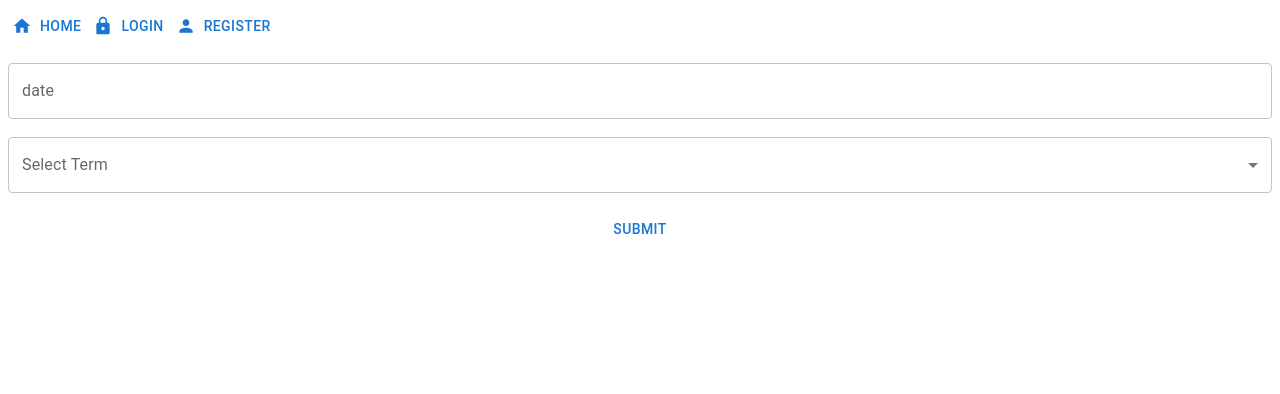
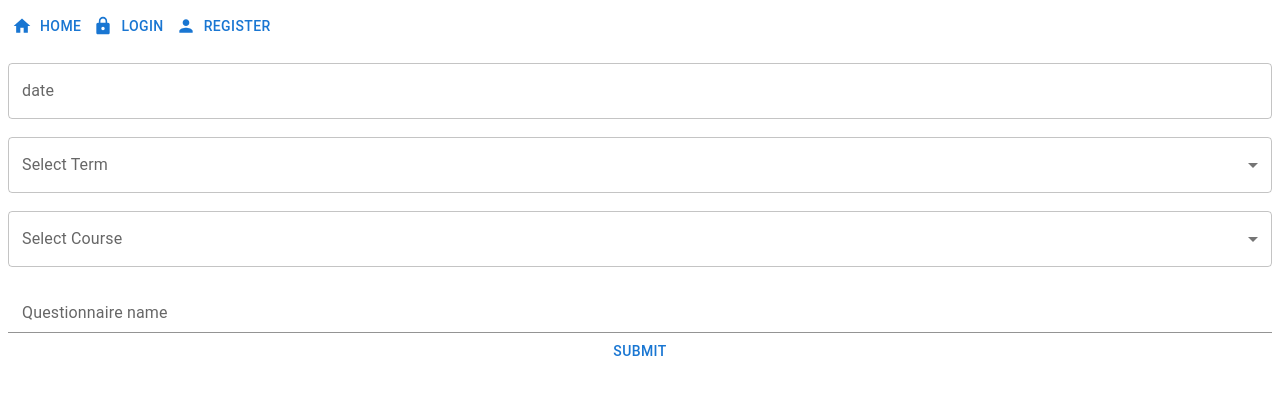
Before and after one commit to hoandbh/Client, a React (Create React App) app: page /questionnaire/new in a window 1280 px wide. Shown: the top 394 px of the page. Built offline with nearby package versions, Linux system fonts and the light colour scheme.

Commit message:
hadas-good

```diff
--- a/src/pages/Coordinators/Questionnaire/New.jsx
+++ b/src/pages/Coordinators/Questionnaire/New.jsx
@@ -6,12 +6,15 @@ import { LocalizationProvider } from "@mui/x-date-pickers";
 import { AuthContext } from '../../../context/authContext'
 import { useEffect } from 'react'
 import { AdapterDayjs } from '@mui/x-date-pickers/AdapterDayjs';
-import { Button, FormControl, InputLabel, MenuItem, Select } from '@mui/material';
+import { Button, FormControl, Input, InputLabel, MenuItem, Select } from '@mui/material';
+
 
 const NewQuestionnaire = () => {
 
   const [date, setDate] = useState('0001-01-01');
   const [term, setTerm] = useState(null);
+  const [course, setCourse] = useState(null);
+  const [name, setName] = useState(null);
 
   const navigate = useNavigate();
 
@@ -29,7 +32,8 @@ const NewQuestionnaire = () => {
       {
         owner:currentUserId,
         date:date,
-        term:term
+        term:term,
+        course_id:course
       }
     );
     const id = newQuestionnaire.id;
@@ -41,7 +45,6 @@ const NewQuestionnaire = () => {
     <form onSubmit={handleSubmit}>
       <br />
       <FormControl fullWidth>
-
         <LocalizationProvider dateAdapter={AdapterDayjs}>
           <DatePicker
             label="date"
@@ -72,6 +75,40 @@ const NewQuestionnaire = () => {
       <br />
       <br/>
       <FormControl fullWidth>
+        <InputLabel id="course-select-label">Select Course</InputLabel>
+        <Select
+          labelId="course-select-label"
+          value={course}
+          label="Select Course "
+          onChange={(event) => {
+            setCourse(event.target.value);
+          }}
+        >
+          <MenuItem value={1}>Taxes</MenuItem>
+          <MenuItem value={2}>Statistics</MenuItem>
+          <MenuItem value={3}>Accounting</MenuItem>
+          <MenuItem value={4}>Economy</MenuItem>
+          <MenuItem value={5}>Business English</MenuItem>
+        </Select>
+      </FormControl>
+
+      <br />
+      <br />
+      <FormControl fullWidth>
+        <InputLabel id="name-label">Questionnaire name</InputLabel>
+        <Input
+          labelId="name-label"
+          value={name}
+          label="Questionnaire name"
+          onChange={(event) => {
+            setName(event.target.value);
+          }}
+        >
+        </ Input>
+
+      </FormControl>
+
+      <FormControl fullWidth>
         <Button type="submit">Submit</Button>
       </FormControl>
     </form>
--- a/src/pages/Coordinators/Questionnaire/Question/CardTry.jsx
+++ b/src/pages/Coordinators/Questionnaire/Question/CardTry.jsx
@@ -60,11 +60,10 @@ const QuestionCardTry = ({question,onDelete}) => {
   }
 
   const initialValues = {
-    questionContent: question?.content || 'no question content',
-    correctAnswer: answers.filter(a => a.is_correct)?.[0]?.content || 'no correct answer',
-    incorrectAnswers: answers && answers.filter(a => !a.is_correct)?.map(a => a.content) || [],
+    questionContent: question?.content ,
+    correctAnswer: answers.filter(a => a.is_correct)?.[0]?.content ,
+    incorrectAnswers: answers && answers.filter(a => !a.is_correct) || [],
   }
-
 
   return <>
     <Paper
--- a/src/pages/Coordinators/Questionnaire/Question/FormTry.jsx
+++ b/src/pages/Coordinators/Questionnaire/Question/FormTry.jsx
@@ -73,7 +73,7 @@ const QuestionForm = ({ options }) => {
                           type="text"
                           fullWidth
                           name={`incorrectAnswers[${index}].content`}
-                          value={formik.values.incorrectAnswers[index]?.content}
+                          value={formik.values.incorrectAnswers[index].content}
                         />
                         <IconButton
                           aria-label="delete"
--- a/src/pages/Coordinators/Questionnaire/Single.jsx
+++ b/src/pages/Coordinators/Questionnaire/Single.jsx
@@ -11,13 +11,12 @@ const Questionnaire = () => {
   const [questionnaire, setQuestionnaire] = useState({});
   const [partsNum, setPartsNum] = useState(0);
   const [isAdding, setIsAdding] = useState(false);
-  // for the current part
   const [partHeadline, setPartHeadline] = useState('');
-  // const [isAdding, setIsAdding] = useState(false);
-
 
   const fetchData = async () => {
     const { data:questionnaire } = await axios.get(`http://localhost:3600/api/questionnaire/full/${id}`);
+    console.log(questionnaire)
+
     setQuestionnaire(questionnaire);
     setPartsNum(questionnaire.parts_in_questionnaire.length);
   }
@@ -48,14 +47,15 @@ const Questionnaire = () => {
   return <>
     <br/>
     <Typography variant="h4" gutterBottom>
-      questionnaire id {id}
+      {questionnaire?.name}
+    </Typography>
+    <Typography variant="h4" gutterBottom>
+      questionnaire in {questionnaire?.course?.name}
     </Typography>
     <Typography variant="h5" gutterBottom>
-      {questionnaire && <p>date:{new Date(questionnaire.date).toLocaleDateString()}</p>}
+      {questionnaire && <p>exam date :{new Date(questionnaire.date).toLocaleDateString()}</p>}
     </Typography>
-    <Typography variant="h5" gutterBottom>
-      {questionnaire && <p>owner: {questionnaire.owner}</p>}
-    </Typography>
+
    {questionnaire && questionnaire.parts_in_questionnaire &&
         <ul>
           {questionnaire.parts_in_questionnaire.map((part, i) => <li> <Part key={i.toString()} part={part} /></li>)}
```
Also changed, not shown: src/App.js (line endings or trailing spaces).
